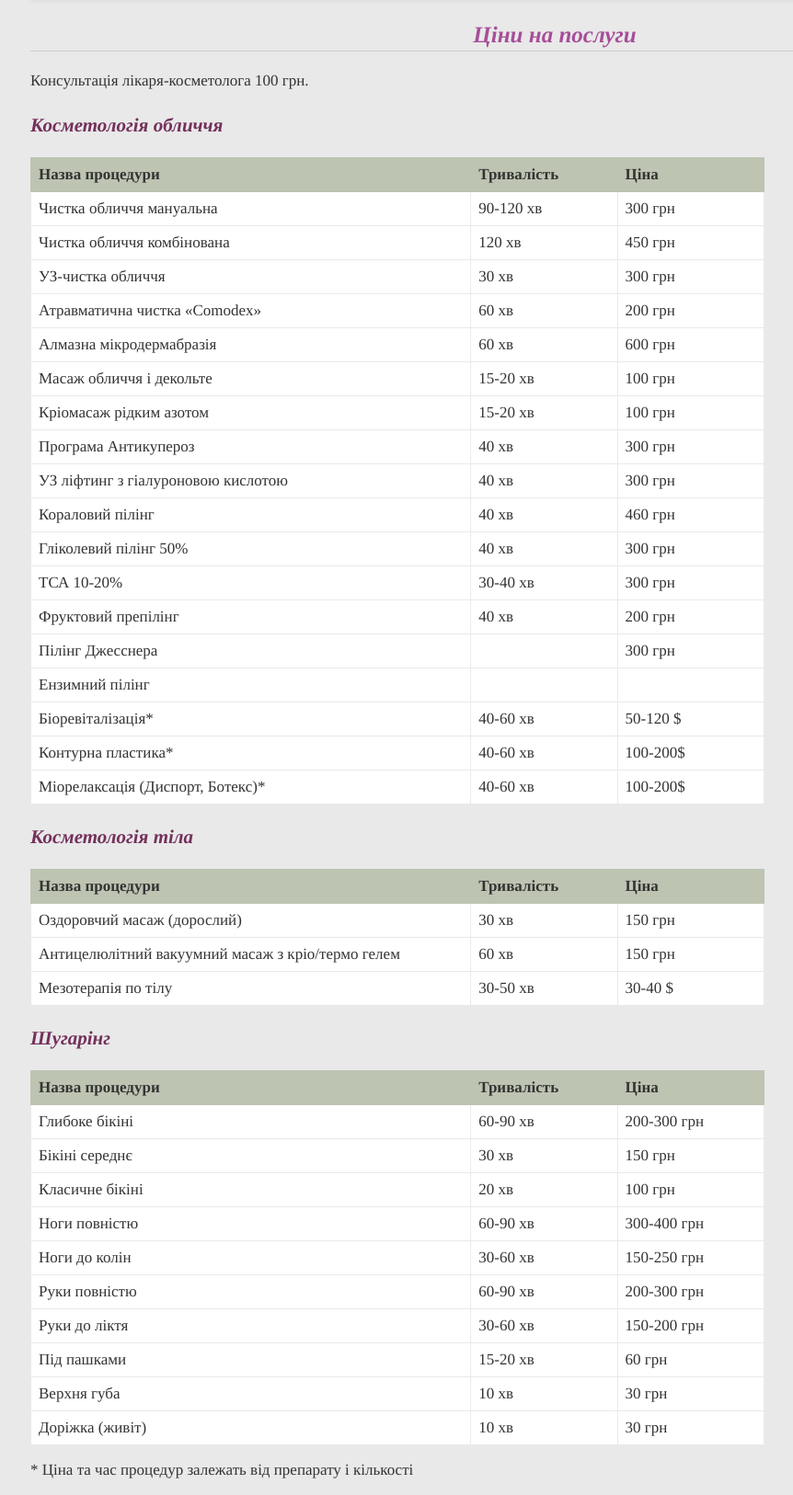
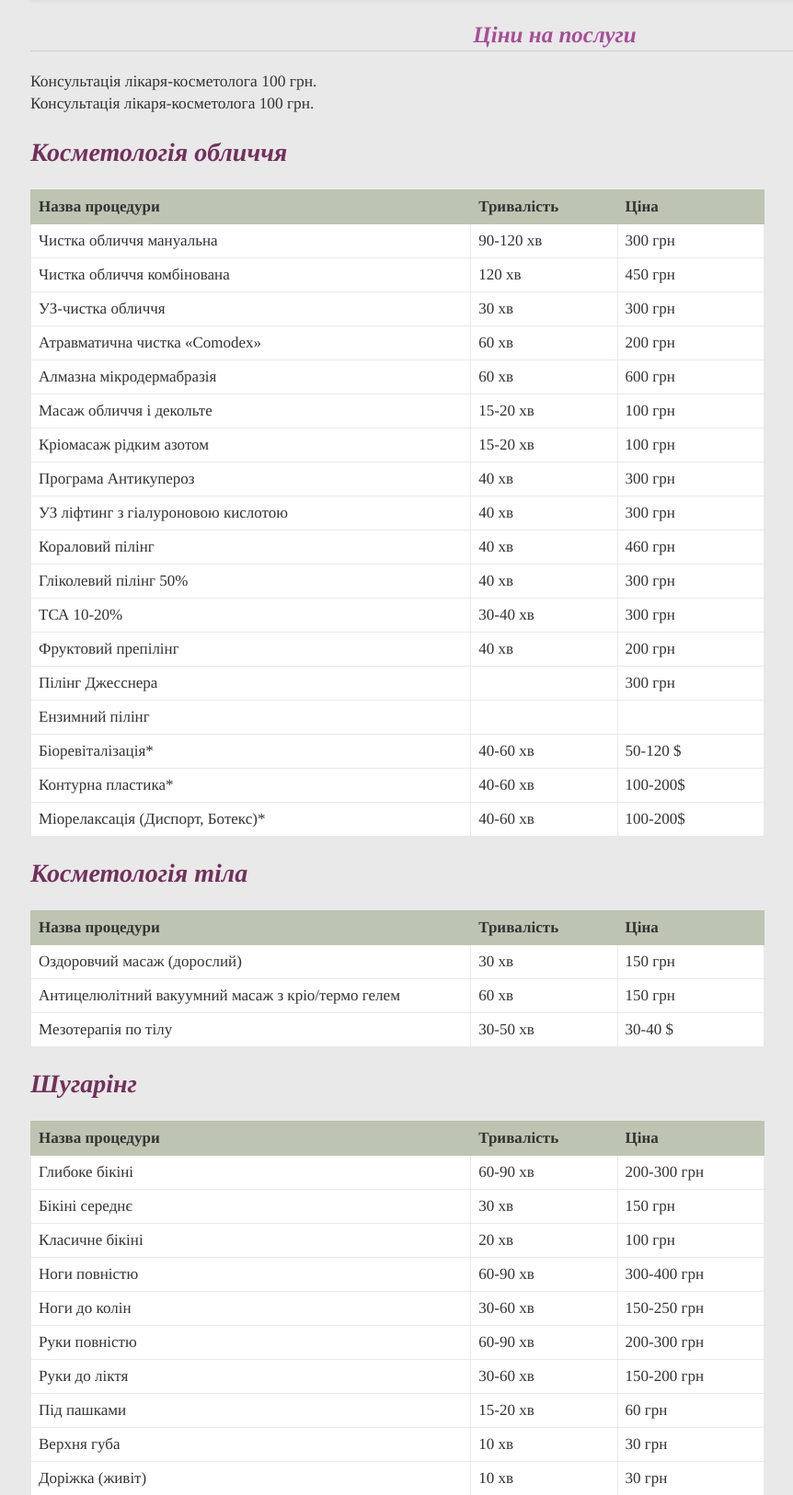
Before and after one commit to iapkarian/database_elegant, a Django app: page /price/ in a window 1280 px wide. Shown: the part 182-1808 px from the top of the page at 92% size, without its empty margins (47-909 px from the left). Run offline with Django 3.2, Linux system fonts and the light colour scheme; some libraries are stand-ins or nearby versions.

Commit message:
test font

```diff
--- a/elegant/static/css/price.css
+++ b/elegant/static/css/price.css
@@ -1,10 +1,20 @@
 .h3-title{
     color: #73305B;
-    font-size: 21px;
+    font-size: 200%;
     font-style: italic;
     font-weight: bold;
     padding-top: 20px;
     padding-bottom: 20px;
+}
+
+.qwe {
+    font-size: 125%;
+    color: #333333;
+}
+
+.qwe2 {
+    font-size: 13pt;
+    color: #333333;
 }
 
 .tftable {
--- a/elegant/templates/elegant/price.html
+++ b/elegant/templates/elegant/price.html
@@ -10,7 +10,13 @@
     </div>
 
     <div class="row" style="padding-left:15px; padding-right:15px;">
-        <span style="font-size: 17px; color: #333333;">Консультація лікаря-косметолога 100 грн. </span>
+        <div class="qwe">
+            <span style="">Консультація лікаря-косметолога 100 грн. </span>
+        </div>
+        <div class="qwe2">
+            <span style="">Консультація лікаря-косметолога 100 грн. </span>
+        </div>
+
         <div class="h3-title">
             Косметологiя обличчя
         </div>
```
